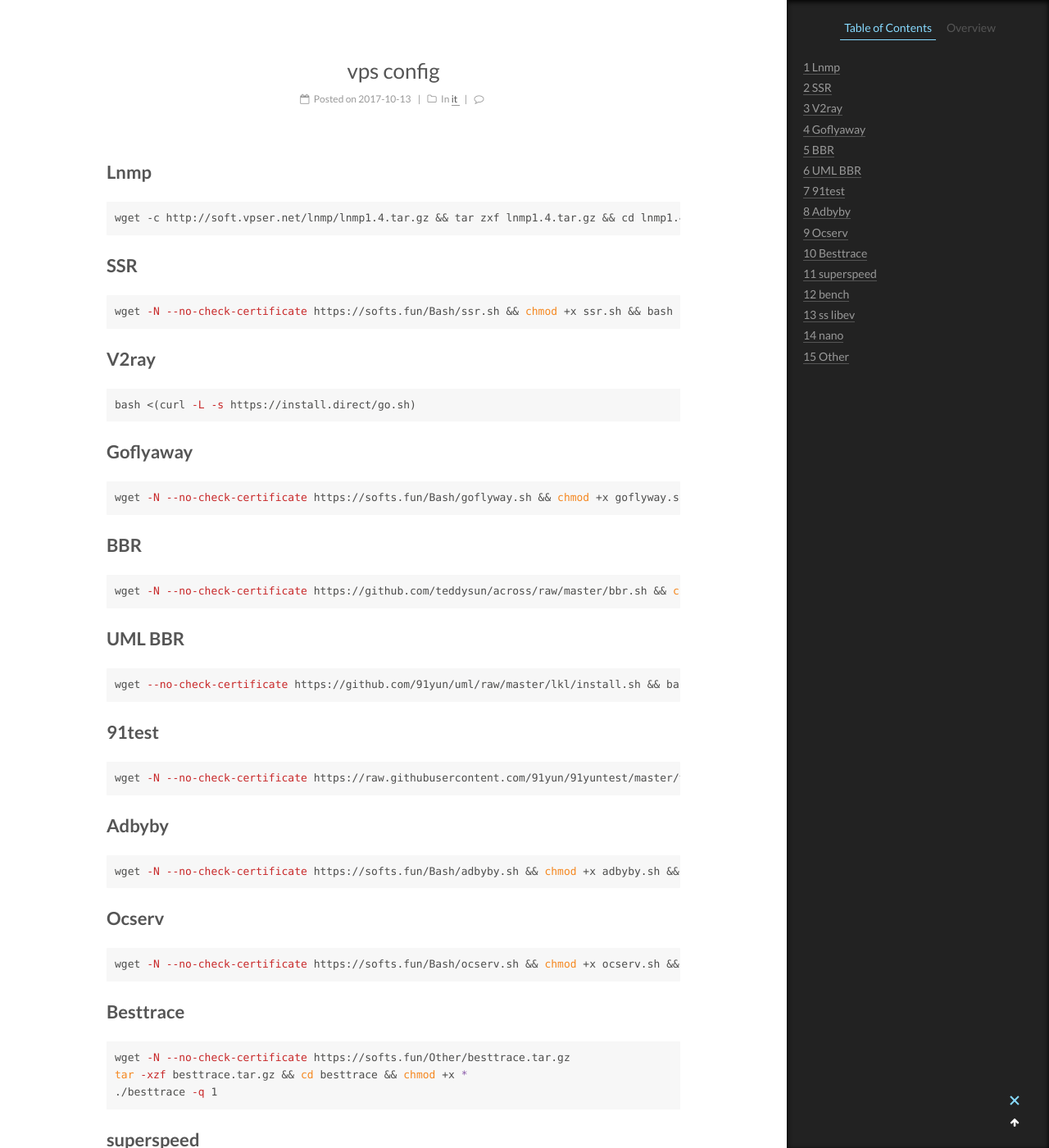
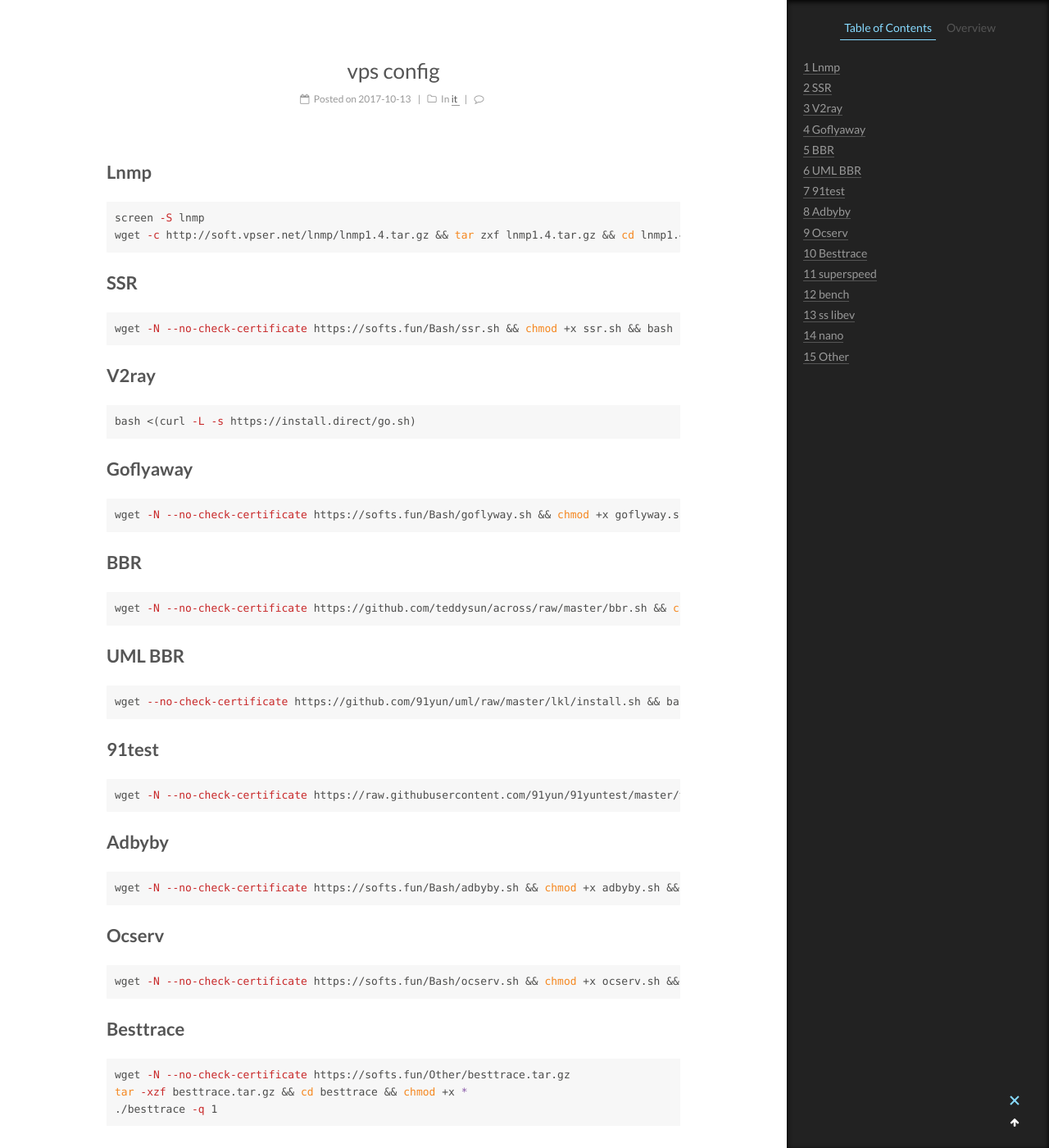
Before and after one commit to xiaolugo/xiaolugo.github.io, a Jekyll site: the page built from _posts/2017-10-13-vps-config.md, in a window 1280 px wide and 1400 px high, scrolled down 274 px. Shown: the whole window at 82% size. Built offline with Jekyll 4.4.1, drawn with Linux system fonts in a browser that asks for light colours; comment, search, counter and statistics services are not loaded.

Commit message:
update vps config

````diff
--- a/_posts/2017-10-13-vps-config.md
+++ b/_posts/2017-10-13-vps-config.md
@@ -7,9 +7,12 @@ tags: vps
 categories:
   - it
 ---
+
 # Lnmp
-    wget -c http://soft.vpser.net/lnmp/lnmp1.4.tar.gz && tar zxf lnmp1.4.tar.gz && cd lnmp1.4 && ./install.sh
-
+```bash
+screen -S lnmp
+wget -c http://soft.vpser.net/lnmp/lnmp1.4.tar.gz && tar zxf lnmp1.4.tar.gz && cd lnmp1.4 && ./install.sh
+```
 
 # SSR
 ```bash
````
